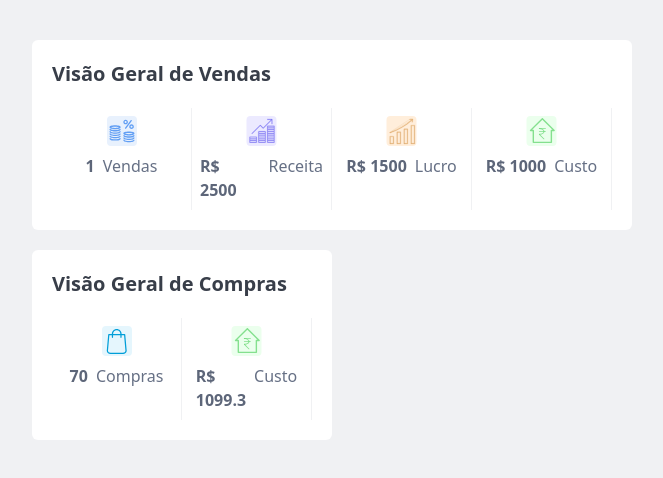
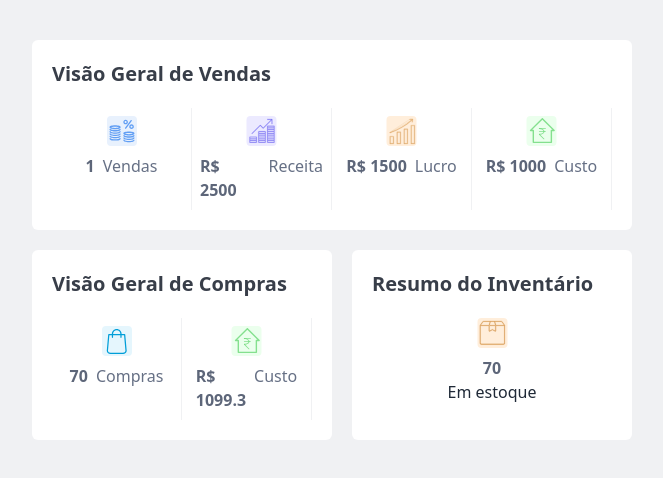
Before and after one commit to MatheusSCristo/DesafioInventarioFront, a React (Vite) app: page / in a window 1280 px wide. Shown: the top 478 px of the page, without its empty margins (8-671 px from the left). Built offline with nearby package versions, Linux system fonts and the light colour scheme.

Commit message:
feat: Add InventorySummary

```diff
--- a/src/App.tsx
+++ b/src/App.tsx
@@ -1,3 +1,4 @@
+import InventorySummary from "./components/InventorySummary";
 import PurchaseOverviewDashboard from "./components/PurchaseOverviewDashboard";
 import SalesOverviewDashboard from "./components/SalesOverviewDashboard";
 
@@ -8,6 +9,7 @@ function App() {
         <SalesOverviewDashboard/>
         <div className="flex gap-5">
           <PurchaseOverviewDashboard/>
+          <InventorySummary/>
         </div>
       </div>
 
--- /dev/null
+++ b/src/components/InventorySummary/index.tsx
@@ -0,0 +1,72 @@
+import { Product } from "../../../types";
+
+const products: Product[] = [
+  {
+    category: "Sporting Goods",
+    purchase_price: 49.99,
+    name: "Football",
+    createdAt: new Date(),
+    description: "This is a football",
+    id: 1,
+    quantity_available: 10,
+    manufacturer: "Nike",
+    min_quantity_threshold: 5,
+  },
+  {
+    category: "Sporting Goods",
+    purchase_price: 9.99,
+    name: "Baseball",
+    createdAt: new Date(),
+    description: "This is a baseball",
+    id: 2,
+    quantity_available: 20,
+    manufacturer: "Adidas",
+    min_quantity_threshold: 5,
+  },
+  {
+    category: "Sporting Goods",
+    purchase_price: 9.99,
+    name: "Baseball",
+    createdAt: new Date(),
+    description: "This is a baseball",
+    id: 2,
+    quantity_available: 20,
+    manufacturer: "Adidas",
+    min_quantity_threshold: 5,
+  },
+  {
+    category: "Sporting Goods",
+    purchase_price: 9.99,
+    name: "Baseball",
+    createdAt: new Date(),
+    description: "This is a baseball",
+    id: 2,
+    quantity_available: 20,
+    manufacturer: "Adidas",
+    min_quantity_threshold: 5,
+  },
+];
+
+const InventorySummary = () => {
+  return (
+    <div className="w-1/2 bg-white p-5 rounded-md flex flex-col gap-5 ">
+      <h1 className="font-semibold text-gray-800 text-xl">
+        Resumo do Inventário
+      </h1>
+      <div className="w-full flex-col flex justify-center items-center gap-2">
+        <img src="src/assets/icons/quantity.svg" />
+        <div className="flex flex-col items-center gap-0">
+          <span className="text-gray-600 font-bold">
+            {products.reduce(
+              (acc, product) => acc + product.quantity_available,
+              0
+            )}
+          </span>
+          <h2>Em estoque</h2>
+        </div>
+      </div>
+    </div>
+  );
+};
+
+export default InventorySummary;
```
Also changed, not shown: src/assets/icons/quantity.svg (added).
